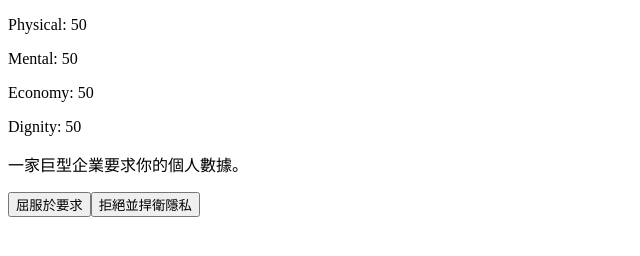
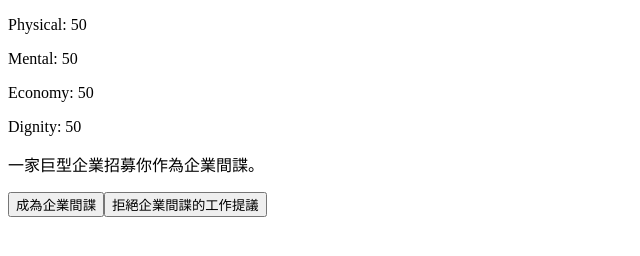
Before and after one commit to wellochang/CyberpunkTW, a plain HTML site: page main.html in a window 1280 px wide. Shown: the whole page, without its empty margins (0-640 px from the left). Drawn offline with Linux system fonts and the light colour scheme.

Commit message:
add new events & add event shuffle func

```diff
--- a/events.json
+++ b/events.json
@@ -103,5 +103,285 @@
                 "result": "你決定保持沉默，避免危險，但必須承受不行動對陰謀的罪惡感。"
             }
         ]
+    },
+    {
+        "text": "你的租金突然上漲。",
+        "choices": [
+            {
+                "text": "嘗試支付高租金",
+                "effects": {
+                    "mental": -5,
+                    "economy": -15,
+                    "dignity": -5
+                },
+                "result": "你努力嘗試支付高租金，但這使你的經濟壓力增加，尊嚴受損，心理壓力也增加。"
+            },
+            {
+                "text": "尋找新的住處",
+                "effects": {
+                    "mental": 5,
+                    "economy": -10,
+                    "dignity": 10
+                },
+                "result": "你決定尋找新的住處，維護了你的尊嚴，但你需要花費一些錢和心力來搬家。"
+            }
+        ]
+    },
+    {
+        "text": "你的工作被機器自動化。",
+        "choices": [
+            {
+                "text": "尋找新的工作",
+                "effects": {
+                    "mental": 5,
+                    "economy": -10,
+                    "dignity": 5
+                },
+                "result": "你開始尋找新的工作，維護了你的心理健康和尊嚴，但你需要一段時間來找到穩定的工作。"
+            },
+            {
+                "text": "學習新技能以適應變化",
+                "effects": {
+                    "mental": 10,
+                    "economy": -5,
+                    "dignity": -5
+                },
+                "result": "你決定學習新的技能以適應變化，雖然你的心理健康有所提高，但你必須花費時間和資源來學習。"
+            }
+        ]
+    },
+    {
+        "text": "一個鄰居在半夜放音樂。",
+        "choices": [
+            {
+                "text": "忍受並嘗試入睡",
+                "effects": {
+                    "mental": -10,
+                    "dignity": -5
+                },
+                "result": "你忍受了鄰居的吵鬧，這使你的心理健康受損，尊嚴也有所下降。"
+            },
+            {
+                "text": "與鄰居溝通要求安靜",
+                "effects": {
+                    "mental": 5,
+                    "dignity": 10
+                },
+                "result": "你決定與鄰居溝通，要求安靜。這維護了你的尊嚴，並提高了你的心理健康。"
+            }
+        ]
+    },
+    {
+        "text": "你的薪水被凍結，但物價上漲。",
+        "choices": [
+            {
+                "text": "節省開支以應對物價上漲",
+                "effects": {
+                    "mental": 5,
+                    "economy": -10,
+                    "dignity": 5
+                },
+                "result": "你努力節省開支以應對物價上漲，保持了心理健康和尊嚴，但生活變得更加困難。"
+            },
+            {
+                "text": "尋找額外收入來應付困境",
+                "effects": {
+                    "mental": 10,
+                    "economy": 5,
+                    "dignity": -5
+                },
+                "result": "你開始尋找額外的收入來應對困境，心理健康稍微有所提高，但你必須付出額外的努力。"
+            }
+        ]
+    },
+    {
+        "text": "你的電子貨幣錢包被黑客入侵。",
+        "choices": [
+            {
+                "text": "嘗試追蹤黑客",
+                "effects": {
+                    "mental": -10,
+                    "economy": -15,
+                    "dignity": -5
+                },
+                "result": "你嘗試追蹤黑客，但這使你的經濟和心理狀態更加糟糕，你的隱私也受到了威脅。"
+            },
+            {
+                "text": "聘請網絡專家來恢復財務",
+                "effects": {
+                    "mental": 5,
+                    "economy": -10,
+                    "dignity": 10
+                },
+                "result": "你決定聘請網絡專家來恢復你的財務，保持了你的尊嚴，但需要花費一些數字資產。"
+            }
+        ]
+    },
+    {
+        "text": "你的身份識別被虛擬現實世界盜竊。",
+        "choices": [
+            {
+                "text": "嘗試追蹤虛擬現實入侵者",
+                "effects": {
+                    "mental": 5,
+                    "economy": -15,
+                    "dignity": -5
+                },
+                "result": "你嘗試追蹤虛擬現實入侵者，增強了你的心理健康，但經濟情況變得更加困難。"
+            },
+            {
+                "text": "購買新的虛擬身份",
+                "effects": {
+                    "mental": -10,
+                    "economy": -5,
+                    "dignity": -10
+                },
+                "result": "你決定購買一個新的虛擬身份，雖然這恢復了你的身份，但你的尊嚴和心理健康受到了損害。"
+            }
+        ]
+    },
+    {
+        "text": "一個隱秘的資料交換市場在地下出現。",
+        "choices": [
+            {
+                "text": "參與資料交換",
+                "effects": { "mental": 10, "economy": 5, "dignity": -10 },
+                "result": "你決定參與地下資料交換市場，你的心理技能提高，但你也變成了資料交換的一部分，尊嚴受損。"
+            },
+            {
+                "text": "舉報地下市場以保護法律",
+                "effects": { "mental": -5, "dignity": 10 },
+                "result": "你選擇舉報地下市場以保護法律，保持了你的尊嚴，但你可能成為了地下市場的敵人。"
+            }
+        ]
+    },
+    {
+        "text": "一個虛擬寵物資料洩露導致虛擬寵物瘟疫。",
+        "choices": [
+            {
+                "text": "參與虛擬寵物救援行動",
+                "effects": { "mental": 10, "economy": -5, "dignity": -5 },
+                "result": "你參與虛擬寵物救援行動，提高了你的心理健康，但花費了一些資產。"
+            },
+            {
+                "text": "利用瘟疫出售醫療解決方案",
+                "effects": { "mental": -10, "economy": 15, "dignity": -10 },
+                "result": "你選擇利用瘟疫，出售虛擬寵物的醫療解決方案，賺取了大筆資金，但心理健康和尊嚴受損。"
+            }
+        ]
+    },
+    {
+        "text": "你的智能家居系統被黑客入侵，所有家庭控制失效。",
+        "choices": [
+            {
+                "text": "試圖修復家庭系統",
+                "effects": {
+                    "mental": -5,
+                    "economy": -10,
+                    "dignity": -5
+                },
+                "result": "你努力試圖修復受到黑客攻擊的家庭系統，但這使你的心理壓力增加，花費了一些資金。"
+            },
+            {
+                "text": "聘請專家修復並加固系統",
+                "effects": {
+                    "mental": 5,
+                    "economy": -15,
+                    "dignity": 10
+                },
+                "result": "你決定聘請專家來修復並加固系統，這維護了你的尊嚴，但花費了一筆可觀的費用。"
+            }
+        ]
+    },
+    {
+        "text": "你的身份被虛擬黑市販售。",
+        "choices": [
+            {
+                "text": "尋找虛擬身份販售者",
+                "effects": {
+                    "mental": 5,
+                    "economy": -10,
+                    "dignity": -5
+                },
+                "result": "你嘗試尋找虛擬身份販售者，這提高了你的心理健康，但對你的經濟狀況造成了一些損害。"
+            },
+            {
+                "text": "購買一個新的虛擬身份以保護自己",
+                "effects": {
+                    "mental": -10,
+                    "economy": -5,
+                    "dignity": -10
+                },
+                "result": "你決定購買一個新的虛擬身份，以保護自己，但這對你的尊嚴和心理健康造成了嚴重損害。"
+            }
+        ]
+    },
+    {
+        "text": "一家網絡商城突然宣布關閉，你的數字資產受損。",
+        "choices": [
+            {
+                "text": "聯繫商城以尋求賠償",
+                "effects": {
+                    "mental": 5,
+                    "economy": -10,
+                    "dignity": 5
+                },
+                "result": "你嘗試聯繫商城以尋求賠償，這提高了你的心理健康，但最終只得到了有限的補償。"
+            },
+            {
+                "text": "參加數字貨幣抗議活動",
+                "effects": {
+                    "mental": 10,
+                    "dignity": 10
+                },
+                "result": "你決定參加數字貨幣抗議活動，維護了你的心理健康和尊嚴，並加入了一個抗議的社區。"
+            }
+        ]
+    },
+    {
+        "text": "你的智能工作機器被病毒感染，無法正常運作。",
+        "choices": [
+            {
+                "text": "嘗試修復機器",
+                "effects": {
+                    "mental": -5,
+                    "economy": -10,
+                    "dignity": -5
+                },
+                "result": "你努力嘗試修復受感染的工作機器，但這對你的心理健康和經濟狀況造成了一些損害。"
+            },
+            {
+                "text": "尋求專業維修服務",
+                "effects": {
+                    "mental": 5,
+                    "economy": -15,
+                    "dignity": 10
+                },
+                "result": "你決定尋求專業維修服務，這維護了你的尊嚴，但花費了一筆可觀的費用。"
+            }
+        ]
+    },
+    {
+        "text": "你的社交媒體帳戶遭到假冒者的侵犯，發佈虛假信息。",
+        "choices": [
+            {
+                "text": "試圖解決虛假信息問題",
+                "effects": {
+                    "mental": -5,
+                    "economy": -10,
+                    "dignity": -5
+                },
+                "result": "你嘗試解決虛假信息問題，但這對你的心理健康和經濟狀況造成了一些損害。"
+            },
+            {
+                "text": "重新建立新的社交媒體身份",
+                "effects": {
+                    "mental": 5,
+                    "economy": -5,
+                    "dignity": 10
+                },
+                "result": "你決定重新建立新的社交媒體身份，這提高了你的心理健康，並保持了你的尊嚴。"
+            }
+        ]
     }
 ]
--- a/main.html
+++ b/main.html
@@ -37,13 +37,23 @@
             }
         }
 
+        // Function to shuffle an array using Fisher-Yates algorithm
+        function shuffleArray(array) {
+            for (let i = array.length - 1; i > 0; i--) {
+                const j = Math.floor(Math.random() * (i + 1));
+                [array[i], array[j]] = [array[j], array[i]];
+            }
+        }
+
         // Initialize the game
         let events = [];
 
         loadEvents().then((eventData) => {
             events = eventData;
+            shuffleArray(events);
             updateEventDisplay();
         });
+
         // JavaScript code goes here
         let currentEventIndex = 0;
 
```
